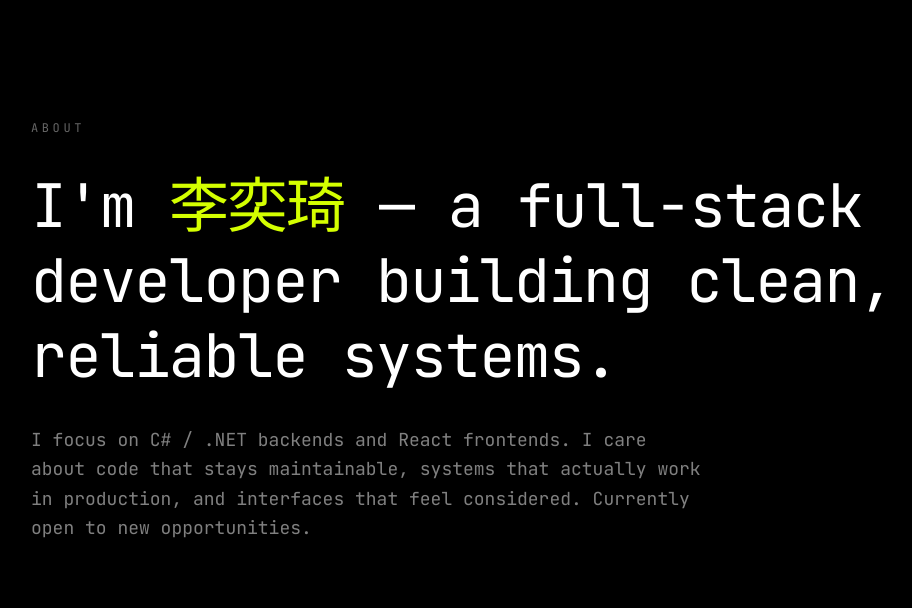
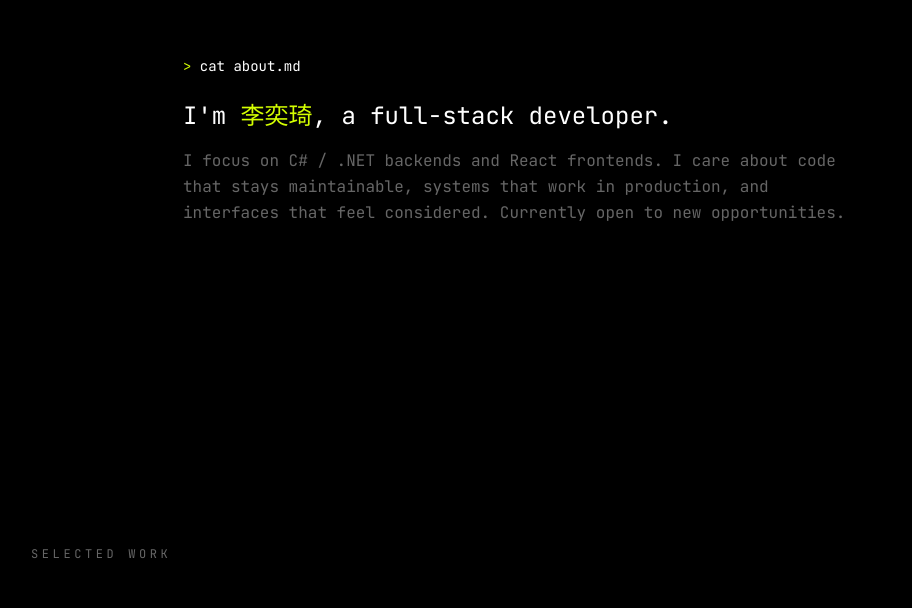
Before and after one commit to yiqu26/portfolio, a React (Vite) app: page / in a window 1280 px wide. Shown: the part 872-1480 px from the top of the page, without its empty margins (121-1033 px from the left). Built offline with nearby package versions, Linux system fonts and the light colour scheme.

Commit message:
feat: about as cat about.md

```diff
--- a/src/components/About.tsx
+++ b/src/components/About.tsx
@@ -1,5 +1,6 @@
 import { useRef } from 'react'
 import { gsap, useGSAP } from '../lib/gsap'
+import Prompt from './Prompt'
 
 export default function About() {
   const root = useRef<HTMLElement>(null)
@@ -8,12 +9,12 @@ export default function About() {
     () => {
       const mm = gsap.matchMedia()
       mm.add('(prefers-reduced-motion: no-preference)', () => {
-        gsap.from('.about-reveal', {
-          y: 40,
+        gsap.from('.about-line', {
+          y: 20,
           opacity: 0,
-          duration: 0.9,
-          stagger: 0.15,
-          ease: 'power3.out',
+          stagger: 0.1,
+          duration: 0.6,
+          ease: 'power2.out',
           scrollTrigger: { trigger: root.current, start: 'top 70%' },
         })
       })
@@ -22,18 +23,17 @@ export default function About() {
   )
 
   return (
-    <section ref={root} id="about" className="mx-auto max-w-5xl px-6 py-32 md:py-48">
-      <p className="about-reveal mb-8 text-xs uppercase tracking-[0.3em] text-white/40">
-        About
+    <section ref={root} id="about" className="mx-auto max-w-3xl px-6 py-32 lg:px-12">
+      <p className="about-line text-sm">
+        <Prompt>cat about.md</Prompt>
       </p>
-      <h2 className="about-reveal font-display text-4xl leading-tight tracking-tight sm:text-6xl">
-        I'm <span className="text-accent">李奕琦</span> — a full-stack developer building
-        clean, reliable systems.
-      </h2>
-      <p className="about-reveal mt-8 max-w-2xl text-lg leading-relaxed text-white/50">
+      <p className="about-line mt-6 text-xl sm:text-2xl">
+        I&apos;m <span className="text-accent">李奕琦</span>, a full-stack developer.
+      </p>
+      <p className="about-line mt-4 max-w-2xl leading-relaxed text-dim">
         I focus on C# / .NET backends and React frontends. I care about code that stays
-        maintainable, systems that actually work in production, and interfaces that feel
-        considered. Currently open to new opportunities.
+        maintainable, systems that work in production, and interfaces that feel considered.
+        Currently open to new opportunities.
       </p>
     </section>
   )
```
